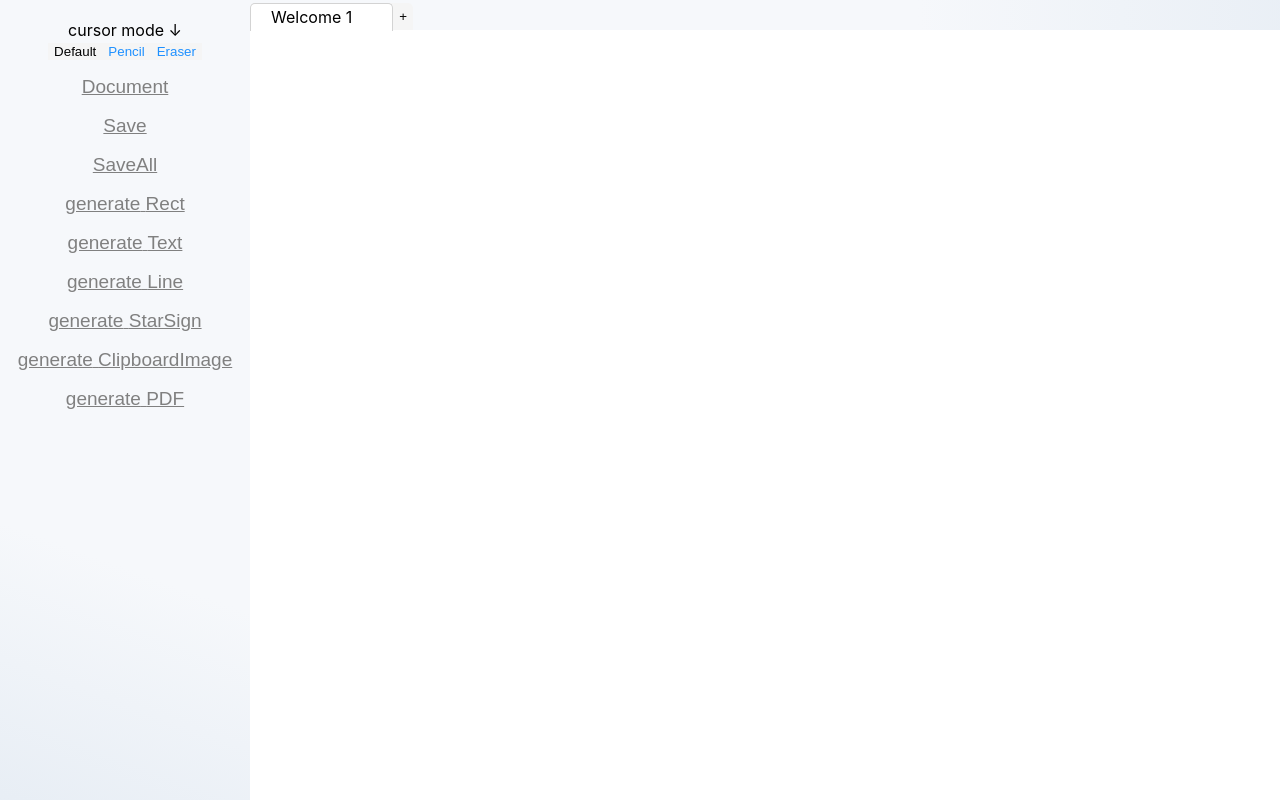
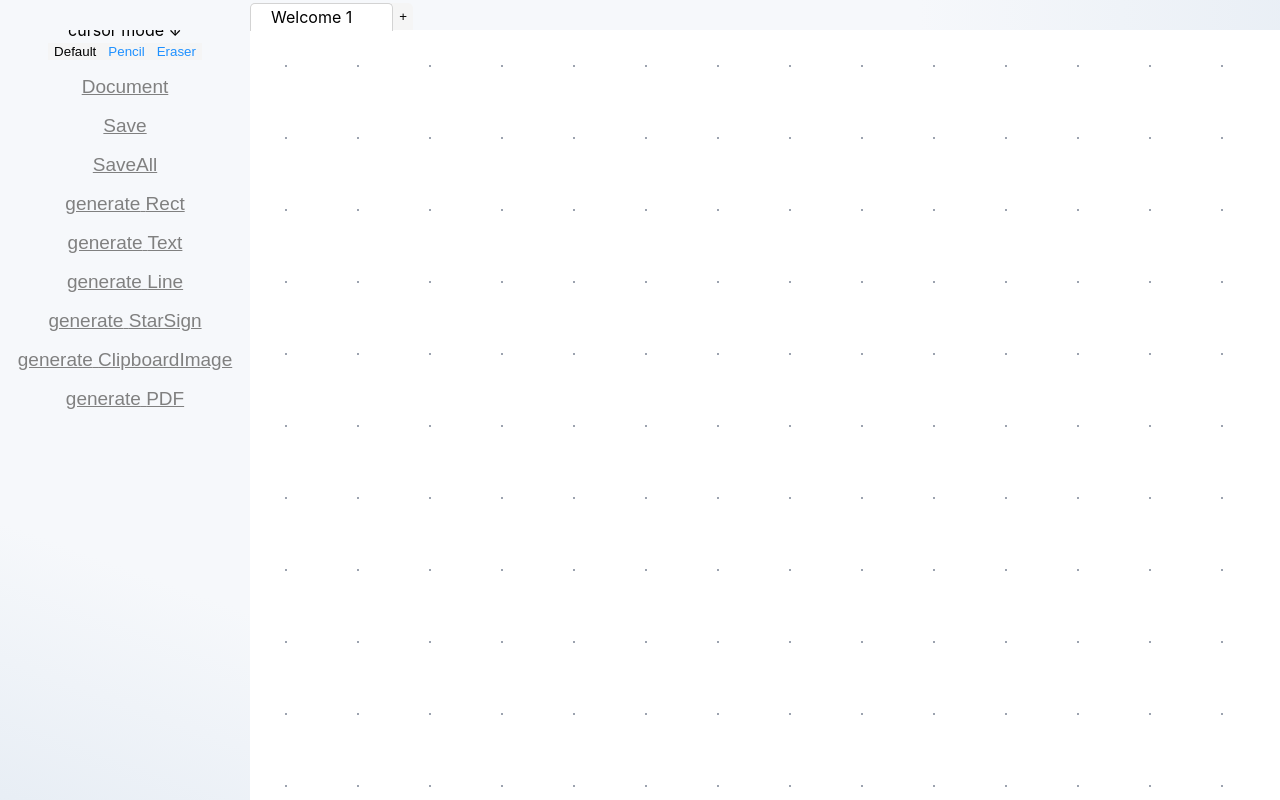
Before and after one commit to JaeanHan/whiteboard, a React (Create React App) app: page / in a window 1280 px wide. Shown: the top 800 px of the page. Built offline with nearby package versions, Linux system fonts and the light colour scheme.

Commit message:
feat: Banner -> Tabs 컴포넌트 이름 변경 및 Canvas 폴더로 따로 뻄

```diff
--- a/src/App.js
+++ b/src/App.js
@@ -1,11 +1,11 @@
 import "./App.css";
-import { Canvas } from "./components/Canvas";
+import { Canvas } from "./components/Canvas/Canvas";
 import { SideBar } from "./components/SideBar";
 import { eventNameEnum } from "./utils/enums";
 import {useEffect, useRef, useState} from "react";
 import { GroupEventManager } from "./eventTarget/GroupEventManager";
 import { ThrottlingDebouncingManager } from "./eventTarget/ThrottlingDebouncingManager";
-import { Banner } from "./components/Banner";
+import { Tabs } from "./components/Tabs";
 
 function App() {
   GroupEventManager.getInstance().addEventListener(
@@ -48,8 +48,8 @@ function App() {
 
   return (
     <div className="App">
-      <Banner setCurrentEvent={setCurrentEvent} />
       <SideBar currentEvent={currentEvent} setCurrentEvent={setCurrentEvent} ref={canvasRef} canvasSize={canvasSize} />
+      <Tabs setCurrentEvent={setCurrentEvent} />
       <Canvas
         currentEvent={currentEvent}
         setCurrentEvent={setCurrentEvent}
--- a/src/components/Canvas.js
+++ b/src/components/Canvas/Canvas.js
@@ -1,24 +1,25 @@
-import { useSelectControl } from "../hooks/useSelectControl";
+import { useSelectControl } from "../../hooks/useSelectControl";
 import {forwardRef, useEffect, useRef, useState} from "react";
-import { cursorModeEnum, eventNameEnum, svgTypeEnum } from "../utils/enums";
-import { sideBarWidth } from "./SideBar";
-import { useLineGenerator } from "../hooks/useLineGenerator";
-import { MousePoint } from "./MousePoint";
-import { usePathGenerator } from "../hooks/usePathGenerator";
-import { useSvgStore } from "../hooks/useSvgStore";
-import { ThrottlingDebouncingManager } from "../eventTarget/ThrottlingDebouncingManager";
-import { render } from "../utils/canvasTools";
-import { useStarsGenerator } from "../hooks/useStarsGenerator";
-import { useSaveControl } from "../hooks/useSaveControl";
-import { SvgIdAndMutablePropsManager } from "../eventTarget/SvgIdAndMutablePropsManager";
-import { bannerHeight } from "./Banner";
-import { WindowManager } from "../eventTarget/WindowManager";
-import { SelectBox } from "./SelectBox";
-import { useClipImageGenerator } from "../hooks/useClipImageGenerator";
-import { ToastMessage } from "./ToastMessage";
-import { MessageQueue } from "../utils/MessageQueue";
+import { cursorModeEnum, eventNameEnum, svgTypeEnum } from "../../utils/enums";
+import { sideBarWidth } from "../SideBar";
+import { useLineGenerator } from "../../hooks/useLineGenerator";
+import { MousePoint } from "../MousePoint";
+import { usePathGenerator } from "../../hooks/usePathGenerator";
+import { useSvgStore } from "../../hooks/useSvgStore";
+import { ThrottlingDebouncingManager } from "../../eventTarget/ThrottlingDebouncingManager";
+import { render } from "../../utils/canvasTools";
+import { useStarsGenerator } from "../../hooks/useStarsGenerator";
+import { useSaveControl } from "../../hooks/useSaveControl";
+import { SvgIdAndMutablePropsManager } from "../../eventTarget/SvgIdAndMutablePropsManager";
+import { bannerHeight } from "../Tabs";
+import { WindowManager } from "../../eventTarget/WindowManager";
+import { SelectBox } from "../SelectBox";
+import { useClipImageGenerator } from "../../hooks/useClipImageGenerator";
+import { ToastMessage } from "../ToastMessage";
+import { MessageQueue } from "../../utils/MessageQueue";
 import html2canvas from "html2canvas";
 import jsPDF from "jspdf";
+import styles from "./canvas.module.css"
 
 export const Canvas = forwardRef(({ currentEvent, setCurrentEvent, owner, canvasSize, setCanvasSize }, ref) => {
   const {
@@ -358,18 +359,13 @@ export const Canvas = forwardRef(({ currentEvent, setCurrentEvent, owner, canvas
   return (
       <div
           id="canvas"
+          className={styles.canvas}
           ref={ref}
           style={{
-            position: "relative",
-            backgroundColor: "white",
             width: canvasSize.width,
             height: canvasSize.height,
             marginLeft: sideBarWidth,
             marginTop: bannerHeight,
-            borderLeft: 'lightgray 1px solid',
-            borderTop: 'lightgray 1px solid',
-            scrollBehavior: "smooth",
-            border: "none",
             cursor:
                 currentEvent === eventNameEnum.write
                     ? "crosshair"
@@ -378,7 +374,6 @@ export const Canvas = forwardRef(({ currentEvent, setCurrentEvent, owner, canvas
                         : currentEvent === eventNameEnum.none
                             ? "default"
                             : "pointer",
-            touchAction: "none",
           }}
           onMouseDown={onMouseDown}
           onMouseUp={onMouseUp}
--- /dev/null
+++ b/src/components/Canvas/canvas.module.css
@@ -0,0 +1,14 @@
+.canvas {
+    position: relative;
+    background-color: white;
+    /*border-left: 1px solid lightgray;*/
+    /*border-top: 1px solid lightgray;*/
+    scroll-behavior: smooth;
+    touch-action: none;
+
+    background-image: radial-gradient(#9CA3AF 1px, #ffffff 1px);
+    background-size: 72px 72px;
+    width: 100%;
+    height: 100%;
+    image-rendering: pixelated;
+}
--- a/src/components/Banner.js
+++ b/src/components/Tabs.js
@@ -5,7 +5,7 @@ import { eventNameEnum } from "../utils/enums";
 
 export const bannerHeight = 30;
 
-export const Banner = ({ setCurrentEvent }) => {
+export const Tabs = ({ setCurrentEvent }) => {
   const WM = WindowManager.getInstance();
 
   const [windows, setWindows] = useState([WM.getSelectedVirtualWindow()]);
--- a/src/eventTarget/WindowManager.js
+++ b/src/eventTarget/WindowManager.js
@@ -1,5 +1,5 @@
 import { sideBarWidth } from "../components/SideBar";
-import { bannerHeight } from "../components/Banner";
+import { bannerHeight } from "../components/Tabs";
 
 export class WindowManager {
   static instance = null;
```
